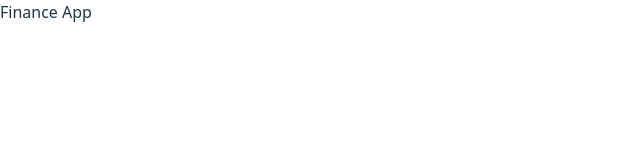
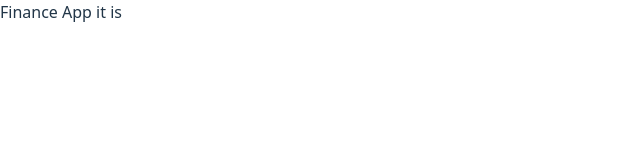
Before and after one commit to CodieMisiani/Finance-Tracker, a React (Vite) app: page / in a window 1280 px wide. Shown: the top 160 px of the page, without its empty margins (0-640 px from the left). Built offline with nearby package versions, Linux system fonts and the light colour scheme.

Commit message:
feat: update App component text and add initial files for server and utils

```diff
--- a/src/App.jsx
+++ b/src/App.jsx
@@ -1,7 +1,7 @@
 import React from "react";
 
 const App = () => {
-  return <div>Finance App</div>;
+  return <div>Finance App it is</div>;
 };
 
 export default App;
--- /dev/null
+++ b/src/components/Header.jsx
@@ -0,0 +1,7 @@
+import React from "react";
+
+const Header = () => {
+  return <div></div>;
+};
+
+export default Header;
```
Also changed, not shown: src/utils/localStorage.js (added), 2 other files (tests, documents, lock files or other folders).
